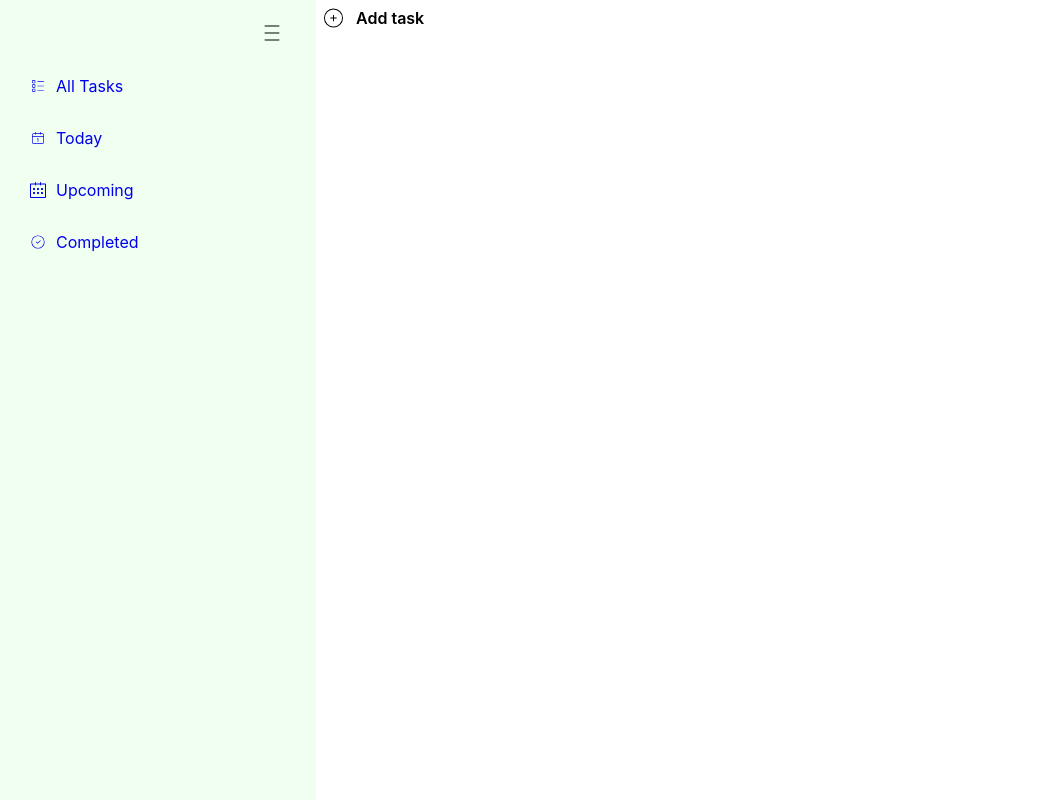
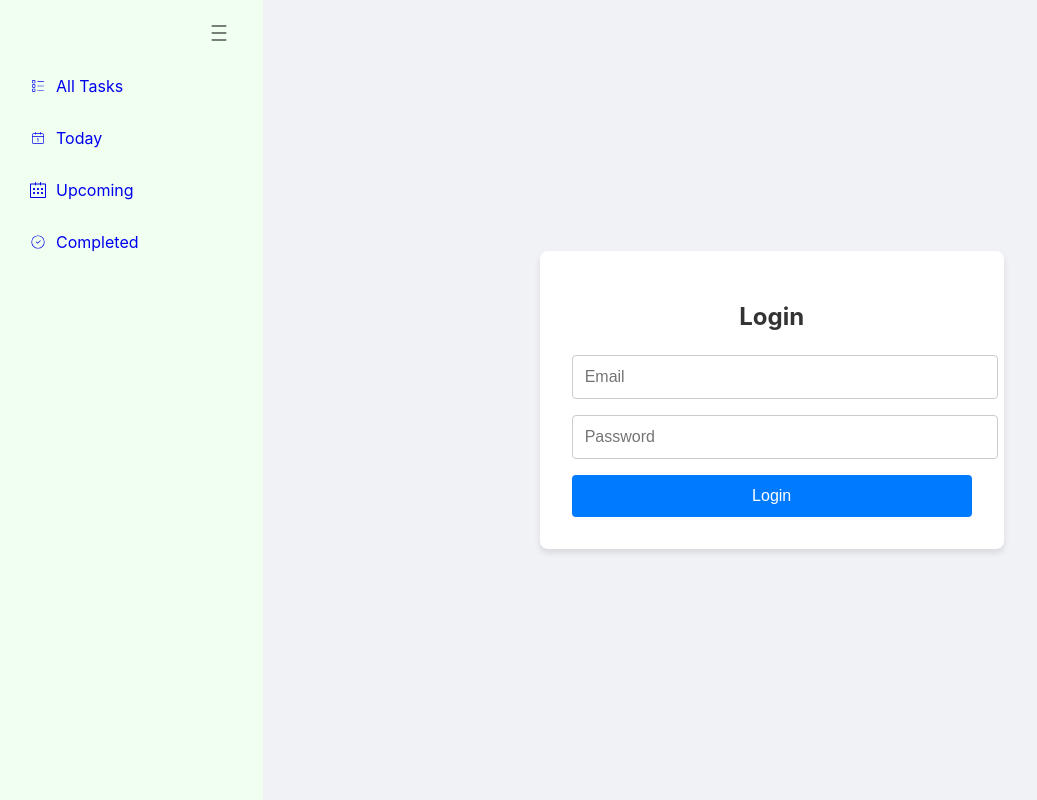
Before and after one commit to SaddamHussain900/todo-app, a React (Create React App) app: page /login in a window 1280 px wide. Before the commit this address led to /todos. Shown: the whole page, without its empty margins (0-1037 px from the left). Built offline with nearby package versions, Linux system fonts and the light colour scheme.

Commit message:
Adding login

```diff
--- a/src/App.scss
+++ b/src/App.scss
@@ -5,3 +5,7 @@ button {
   height: 100vh;
   display: flex;
 }
+.main-container {
+  width: 100%;
+  height: 100%;
+}
--- /dev/null
+++ b/src/Pages/LoginPage/LoginPage.css
@@ -0,0 +1,55 @@
+.login-container {
+  display: flex;
+  justify-content: center;
+  align-items: center;
+  height: 100vh;
+  width: 100%;
+  background-color: #f0f2f5;
+}
+
+.login-form {
+  background: #ffffff;
+  padding: 2rem;
+  border-radius: 8px;
+  box-shadow: 0 4px 6px rgba(0, 0, 0, 0.1);
+  width: 100%;
+  max-width: 400px;
+  text-align: center;
+}
+
+.login-form h2 {
+  margin-bottom: 1.5rem;
+  color: #333333;
+  text-align: center;
+}
+
+.login-form input {
+  width: 100%;
+  padding: 0.75rem;
+  margin-bottom: 1rem;
+  border: 1px solid #cccccc;
+  border-radius: 4px;
+  font-size: 1rem;
+}
+
+.login-form input:focus {
+  border-color: #007bff;
+  outline: none;
+  box-shadow: 0 0 4px rgba(0, 123, 255, 0.25);
+}
+
+.login-form button {
+  width: 100%;
+  padding: 0.75rem;
+  background-color: #007bff;
+  color: #ffffff;
+  border: none;
+  border-radius: 4px;
+  font-size: 1rem;
+  cursor: pointer;
+  transition: background-color 0.3s ease;
+}
+
+.login-form button:hover {
+  background-color: #0056b3;
+}
--- a/src/Pages/LoginPage/LoginPage.jsx
+++ b/src/Pages/LoginPage/LoginPage.jsx
@@ -1,20 +1,50 @@
-import React, { useEffect } from "react";
-import { useDispatch } from "react-redux";
+import React, { useEffect, useState } from "react";
+import { useDispatch, useSelector } from "react-redux";
 import { login } from "../../store/slices/loginSlice";
 import { useNavigate } from "react-router-dom";
+import "./LoginPage.css";
 
 const LoginPage = () => {
+  const [email, setEmail] = useState("");
+  const [password, setPassword] = useState("");
   const dispatch = useDispatch();
   const navigate = useNavigate();
+  const { isLoggedIn } = useSelector((state) => state.login);
 
   useEffect(() => {
-    setTimeout(() => {
-      dispatch(login({ name: "John Doe", email: "" }));
+    if (isLoggedIn) {
       navigate("/todos");
-    }, 2000);
-  }, [dispatch, navigate]);
+    }
+  }, [isLoggedIn, navigate]);
 
-  return <div>LoginPage</div>;
+  const handleSubmit = (e) => {
+    e.preventDefault();
+    dispatch(login({ email }));
+    navigate("/todos");
+  };
+
+  return (
+    <div className="login-container">
+      <form className="login-form" onSubmit={handleSubmit}>
+        <h2>Login</h2>
+        <input
+          type="email"
+          placeholder="Email"
+          value={email}
+          onChange={(e) => setEmail(e.target.value)}
+          required
+        />
+        <input
+          type="password"
+          placeholder="Password"
+          value={password}
+          onChange={(e) => setPassword(e.target.value)}
+          required
+        />
+        <button type="submit">Login</button>
+      </form>
+    </div>
+  );
 };
 
 export default LoginPage;
--- a/src/store/slices/loginSlice.js
+++ b/src/store/slices/loginSlice.js
@@ -1,8 +1,8 @@
 import { createSlice } from "@reduxjs/toolkit";
-
+const user = JSON.parse(localStorage.getItem("user"));
 const initialState = {
-  user: null,
-  isLoggedIn: false,
+  user: user ?? null,
+  isLoggedIn: user ? true : false,
 };
 
 const loginSlice = createSlice({
@@ -12,10 +12,12 @@ const loginSlice = createSlice({
     login(state, action) {
       state.user = action.payload;
       state.isLoggedIn = true;
+      localStorage.setItem("user", JSON.stringify(action.payload));
     },
     logout(state) {
       state.user = null;
       state.isLoggedIn = false;
+      localStorage.removeItem("user");
     },
     signup(state, action) {
       state.user = action.payload;
```
